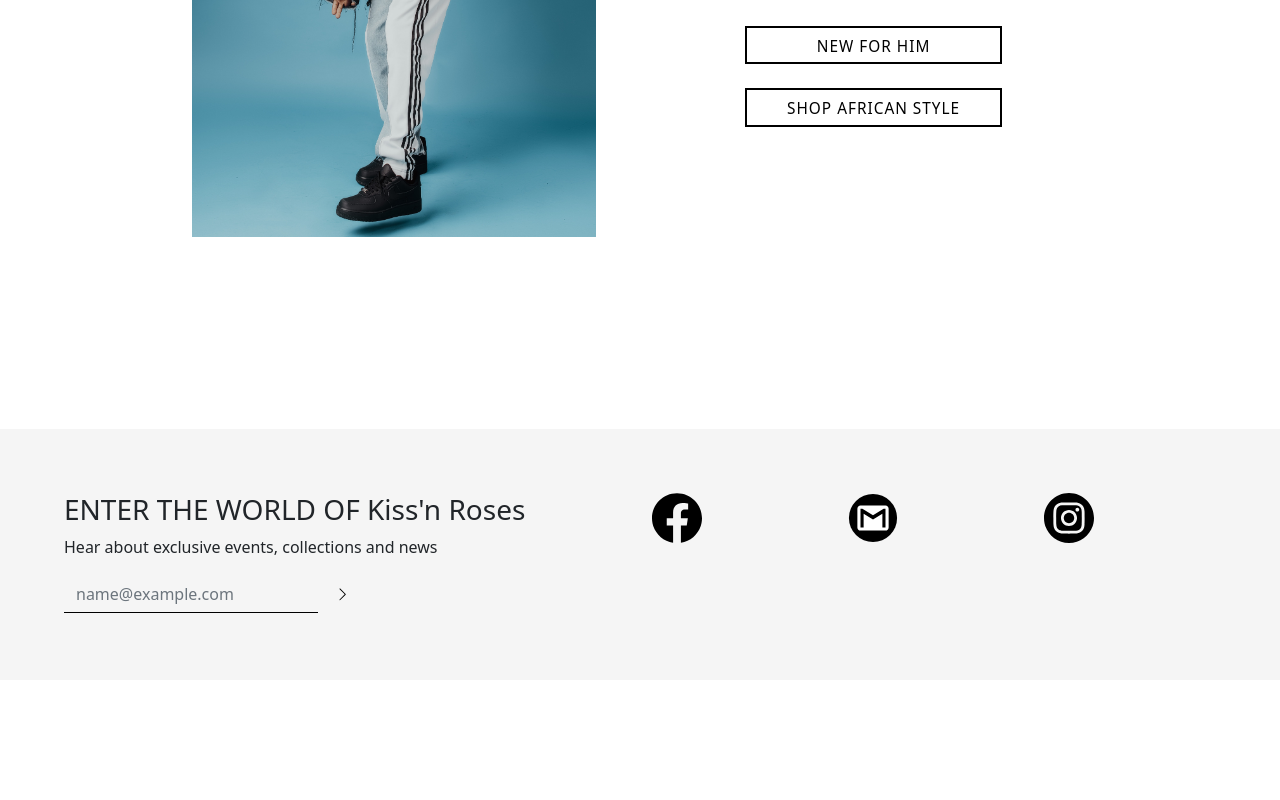
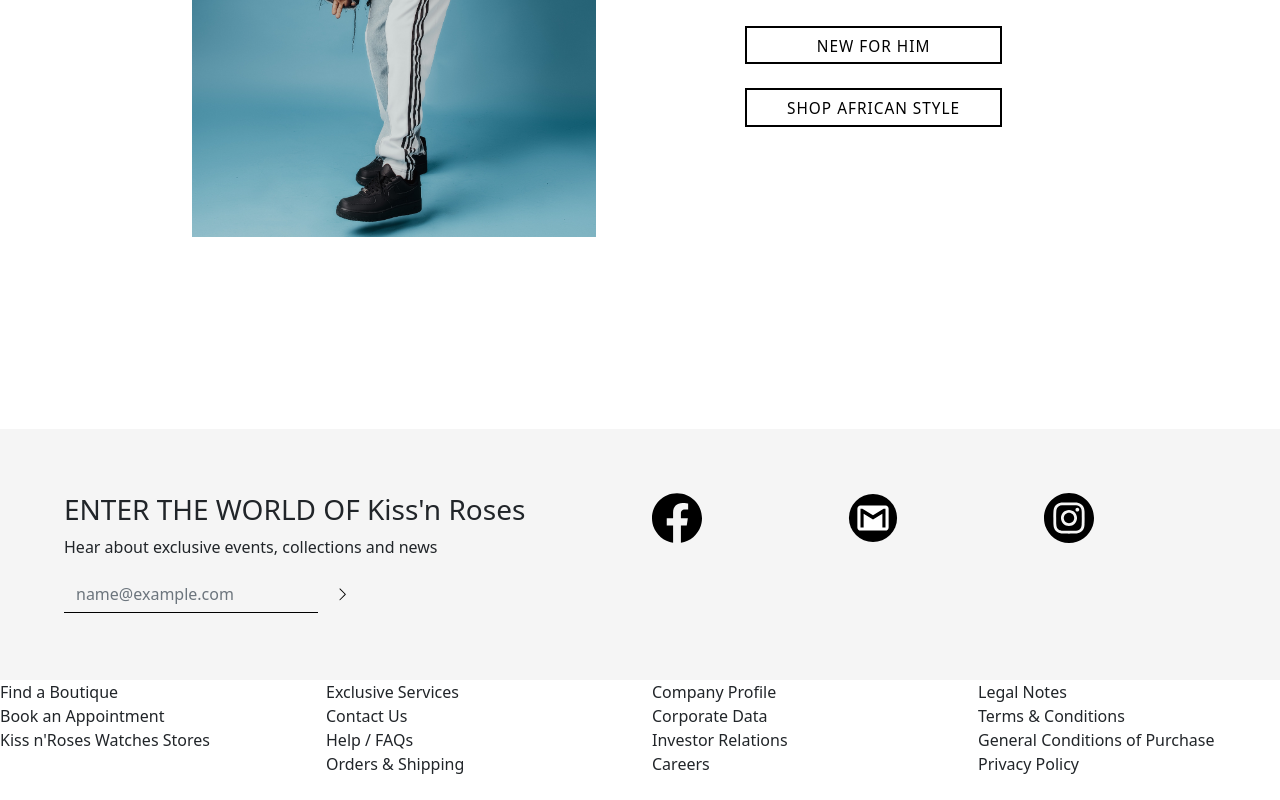
Before and after one commit to luisbarberena2002/luisbarberena2002.github.io, a plain HTML site: page src/index.html in a window 1280 px wide. Shown: the part 2776-3576 px from the top of the page. Before the commit the page ends 3456 px from the top, so only its background shows below. Drawn offline with nearby package versions, Linux system fonts and the light colour scheme.

Commit message:
Haciendo un commit

```diff
--- a/src/index.html
+++ b/src/index.html
@@ -201,7 +201,7 @@
               <h3>ENTER THE WORLD OF Kiss'n Roses</h3>
               <p>Hear about exclusive events, collections and news</p>
               <form action="" class="needs-validation" novalidate>
-              <input type="email" class="form-control email" id="exampleFormControlInput1" placeholder="name@example.com">
+              <input type="email" class="form-control email" id="email" placeholder="name@example.com">
               <button class="btn btn-primary submit" type="submit"> <img class="submit-btn" src="/assets/2849833_arrows_navigation_forward_arrow_right_icon.svg" width="15" height="15" alt=""> </button>
               </form>
             </div>
@@ -216,11 +216,31 @@
         </div>
         <div class="footer-bottom-container">
           <div class="row">
-            <div class="col"></div>
-            <div class="col"></div>
-            <div class="col"></div>
-            <div class="col"></div>
+            <div class="col">
+              <div class="col">Find a Boutique</div>
+              <div class="col">Book an Appointment</div>
+              <div class="col">Kiss n'Roses Watches Stores</div>
+            </div>
+            <div class="col">
+              <div class="col">Exclusive Services</div>
+              <div class="col">Contact Us</div>
+              <div class="col">Help / FAQs</div>
+              <div class="col">Orders & Shipping</div>
+            </div>
+            <div class="col">
+              <div class="col">Company Profile</div>
+              <div class="col">Corporate Data</div>
+              <div class="col">Investor Relations</div>
+              <div class="col">Careers</div>
+            </div>
+            <div class="col">
+              <div class="col">Legal Notes</div>
+              <div class="col">Terms & Conditions</div>
+              <div class="col">General Conditions of Purchase</div>
+              <div class="col">Privacy Policy</div>
+            </div>
           </div>
+          <div class="kiss-logo"><img src="/" alt=""></div>
         </div>
       </footer>
 
```
Also changed, not shown: 3 other files.
